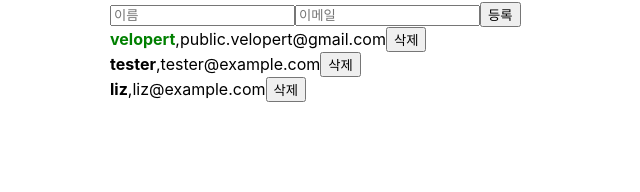
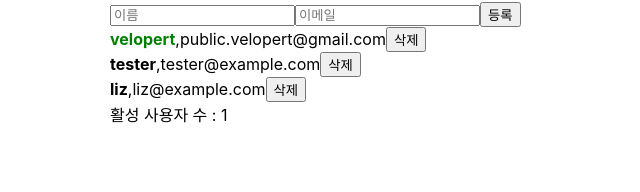
Before and after one commit to wenodev/Community, a React (Create React App) app: page / in a window 1280 px wide. Shown: the part 108-300 px from the top of the page, without its empty margins (0-640 px from the left). Built offline with nearby package versions, Linux system fonts and the light colour scheme.

Commit message:
fix: 1-17장 완료

```diff
--- a/src/App.js
+++ b/src/App.js
@@ -1,6 +1,11 @@
-import React, { useState, useRef } from 'react';
+import React, { useState, useRef, useMemo } from 'react';
 import UserList from './UserList';
 import CreateUser from './CreateUser';
+
+function countActiveUsers(users){
+  console.log("활성 사용자 수를 세는중...");
+  return users.filter(user => user.active).length;
+}
 
 function App() {
 
@@ -76,11 +81,14 @@
     textAlign : "left"
   }
 
+  const count = useMemo(() => countActiveUsers(users), [users]);
+
   return (
     <div style={style}>
       {/* <InputSample/> */}
       <CreateUser username={username} email={email} onChange={onChange} onCreate={onCreate} />
       <UserList users={users} onRemove={onRemove} onToggle={onToggle} />
+      <div>활성 사용자 수 : {count}</div>
     </div>
   );
 }
--- a/src/UserList.js
+++ b/src/UserList.js
@@ -3,11 +3,7 @@
 function User({user, onRemove, onToggle}){
 
     useEffect(() => {
-        console.log('set user');
-        console.log(user);
         return () => {
-            console.log('before user');
-            console.log(user);
         }
     }, [user])
 
```
